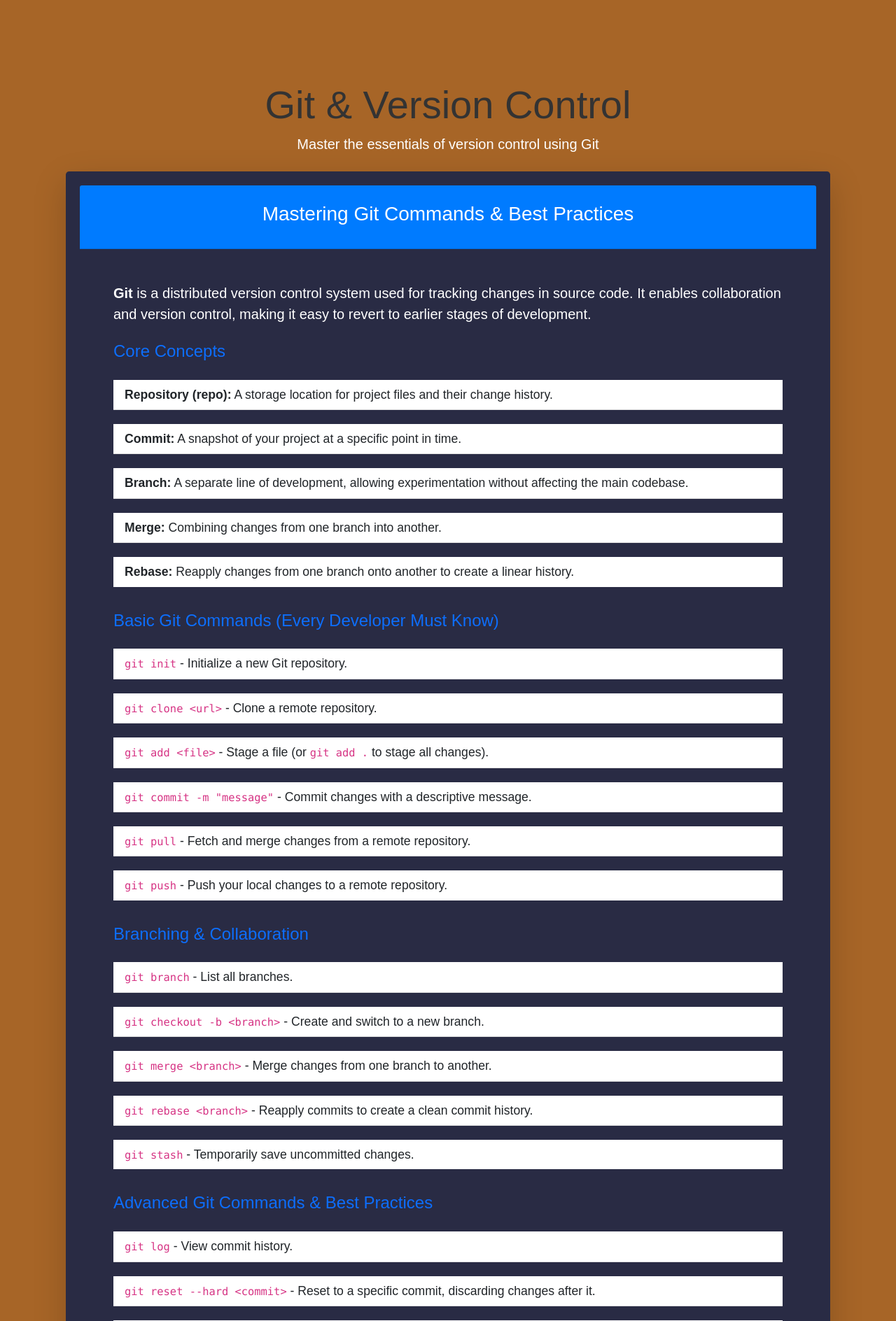
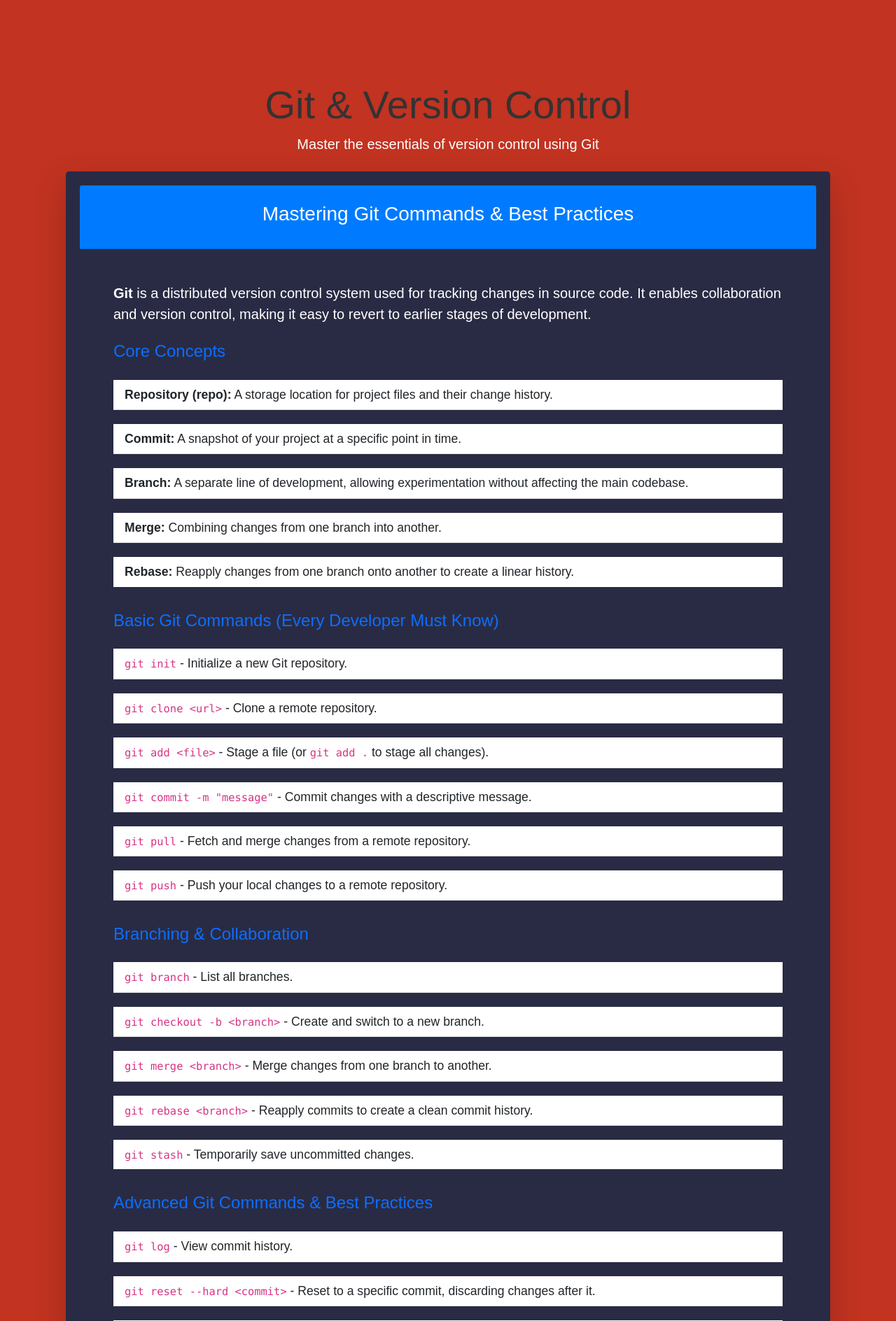
Before and after one commit to sohelmohammed0/devguide, a Flask app: page /git in a window 1280 px wide. Shown: the top 1888 px of the page at 70% size. Run offline with Flask 2, Linux system fonts and the light colour scheme.

Commit message:
adjusted colours in html pages

```diff
--- a/templates/docker.html
+++ b/templates/docker.html
@@ -1,6 +1,6 @@
 {% extends "base.html" %}
 {% block content %}
-<h2 class="text-center">Docker & Containerization</h2>
+<h1 class="text-center">Docker & Containerization</h1>
 
 <div class="card mb-4">
     <div class="card-header bg-info text-white">
@@ -133,7 +133,7 @@
 <style>
     body {
         font-family: 'Poppins', sans-serif;
-        background-color: #3522a1;
+        background-color: #354fc5;
         color: #fff;
         display: flex;
         min-height: 100vh;
--- a/templates/git.html
+++ b/templates/git.html
@@ -4,7 +4,7 @@
     <!-- Section: Header -->
     <div class="text-center mb-4">
         <h2 class="display-4 text-gradient">Git & Version Control</h2>
-        <p class="lead">Master the essentials of version control using Git</p>
+        <p class="lead"><strong>Master the essentials of version control using Git </strong></p>
     </div>
 
     <!-- Section: Card Content -->
@@ -115,7 +115,7 @@
 <style>
     body {
         font-family: 'Poppins', sans-serif;
-        background-color: #a76527;
+        background-color: #c23321;
         color: #fff;
         display: flex;
         min-height: 100vh;
```
